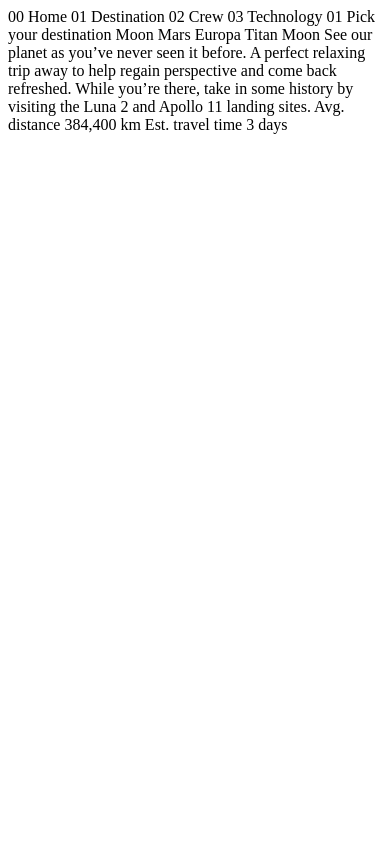
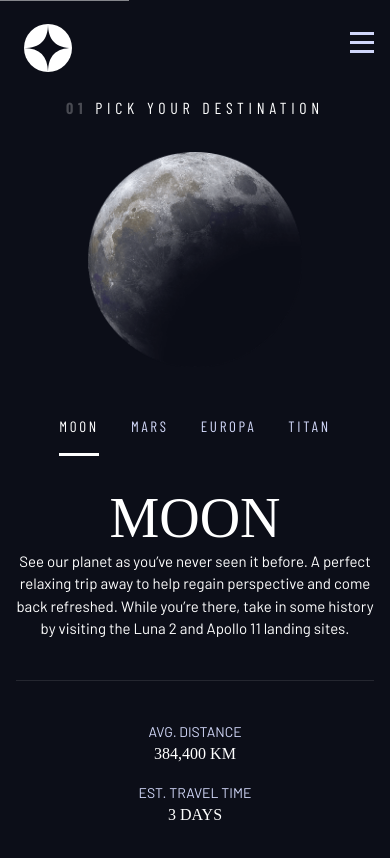
Before and after one commit to mldrenth/space_toursism_website, a plain HTML site: page destination-moon.html in a window 390 px wide. Drawn offline with nearby package versions, Linux system fonts and the light colour scheme; a web font is replaced by a local one.

Commit message:
add mobile destination page

```diff
--- a/destination-moon.html
+++ b/destination-moon.html
@@ -1,37 +1,78 @@
 <!DOCTYPE html>
 <html lang="en">
+
 <head>
   <meta charset="UTF-8">
   <meta name="viewport" content="width=device-width, initial-scale=1.0">
 
   <link rel="icon" type="image/png" sizes="32x32" href="./assets/favicon-32x32.png">
+  <!-- Google fonts -->
+  <link rel="preconnect" href="https://fonts.googleapis.com">
+  <link rel="preconnect" href="https://fonts.gstatic.com" crossorigin>
+  <link
+    href="https://fonts.googleapis.com/css2?family=Barlow+Condensed:wght@400;700&family=Bellefair&family=Barlow:wght@400;700&display=swap"
+    rel="stylesheet">
 
+  <!-- Our custom CSS -->
+  <link rel="stylesheet" href="index.css">
   <title>Frontend Mentor | Space tourism website</title>
 </head>
-<body>
 
-  00 Home
-  01 Destination
-  02 Crew
-  03 Technology
+<script src="index.js" defer></script>
 
-  01 Pick your destination
+<body class="destination">
+  <a class="skip-to-content" href="#main"> Skip to content </a>
+  <header class="primary-header flex">
+    <div>
+      <img src="./assets/shared/logo.svg" alt="space tourism logo" class="logo" />
+    </div>
+    <button class="mobile-nav-toggle" aria-controls="primary-navigation"><span class="sr-only"
+        aria-expanded="false">Menu</span></button>
+    <nav>
+      <ul id="primary-navigation" data-visible="false" class="primary-navigation underline-indicators flex">
+        <li class="active"><a class=" ff-sans-cond uppercase text-white letter-spacing-2" href="index.html"><span
+              aria-hidden="true">00</span>Home</a>
+        <li><a class=" ff-sans-cond uppercase text-white letter-spacing-2" href="destination.html"><span
+              aria-hidden="true">01</span>Destination</a>
+        <li><a class=" ff-sans-cond uppercase text-white letter-spacing-2" href="crew.html"><span
+              aria-hidden="true">02</span>Crew</a>
+        <li><a class=" ff-sans-cond uppercase text-white letter-spacing-2" href="technology.html"><span
+              aria-hidden="true">03</span>Technology</a>
+      </ul>
+    </nav>
+  </header>
+  <main id="main" class="grid-container grid-container--destination flow">
+    <h1 class="numbered-title"><span aria-hidden="true">01</span>Pick your destination</h1>
+    <img src="assets/destination/image-moon.png" alt="the moon">
+    <div class=" tab-list underline-indicators flex">
+      <button aria-selected="true" class=" uppercase text-accent letter-spacing-2 bg-dark ff-sans-cond">Moon</button>
+      <button aria-selected="false" class="uppercase text-accent letter-spacing-2 bg-dark ff-sans-cond">Mars</button>
+      <button aria-selected="false" class="uppercase text-accent letter-spacing-2 bg-dark ff-sans-cond">Europa</button>
+      <button aria-selected="false" class="uppercase text-accent letter-spacing-2 bg-dark ff-sans-cond">Titan</button>
+    </div>
 
-  Moon
-  Mars
-  Europa
-  Titan
+    <article class="destination-info">
+      <h2 class="fs-800 uppercase ff-serif">Moon</h2>
 
-  Moon
+      <p>See our planet as you’ve never seen it before. A perfect relaxing trip away to help
+        regain perspective and come back refreshed. While you’re there, take in some history
+        by visiting the Luna 2 and Apollo 11 landing sites.</p>
+      <div class="destination-meta flex">
+        <div>
+          <h3 class="text-accent fs-200 uppercase">Avg. distance</h3>
+          <p class="fs-500 ff-serif uppercase">384,400 km</p>
+        </div>
+        <div>
+          <h3 class="text-accent fs-200 uppercase">Est. travel time</h3>
+          <p class="fs-500 ff-serif uppercase">3 days</p>
+        </div>
+      </div>
+    </article>
+  </main>
 
-  See our planet as you’ve never seen it before. A perfect relaxing trip away to help
-  regain perspective and come back refreshed. While you’re there, take in some history
-  by visiting the Luna 2 and Apollo 11 landing sites.
+  <body>
 
-  Avg. distance
-  384,400 km
 
-  Est. travel time
-  3 days
-</body>
+  </body>
+
 </html>
--- a/index.css
+++ b/index.css
@@ -13,7 +13,7 @@
     --fs-800: 3.5rem;
     --fs-700: 1.5rem;
     --fs-600: 1rem;
-    --fs-500: 1.75rem;
+    --fs-500: 1rem;
     --fs-400: 0.9375rem;
     --fs-300: 1rem;
     --fs-200: 0.875rem;
@@ -29,6 +29,7 @@
         --fs-800: 5rem;
         --fs-700: 2.5rem;
         --fs-600: 1.5rem;
+        --fs-500: 1.25rem;
         --fs-400: 1rem;
     }
 }
@@ -40,6 +41,7 @@
         --fs-800: 6.25rem;
         --fs-700: 3.5rem;
         --fs-600: 2rem;
+        --fs-500: 1.75rem;
         --fs-400: 1.125rem;
     }
 }
@@ -153,40 +155,6 @@ select {
     margin-inline: auto;
     max-width: 80rem;
 }
-
-.grid-container {
-    display: grid;
-    text-align: center;
-    place-items: center;
-    row-gap: 10%;
-    padding-inline: 1rem;
-}
-
-.grid-container * {
-    max-width: 50ch;
-}
-
-@media (min-width: 45em) {
-    .grid-container {
-        text-align: left;
-        column-gap: var(--container-gap, 2rem);
-        grid-template-columns: minmax(1rem, 1fr) minmax(0, 40rem) minmax(0, 40rem) minmax(1rem, 1fr);
-    }
-
-    .grid-container>*:first-child {
-        grid-column: 2;
-    }
-
-    .grid-container>*:last-child {
-        grid-column: 3;
-    }
-
-    .grid-container--home {
-        padding-bottom: max(6rem, 20vh);
-        align-items: end;
-    }
-}
-
 
 
 .sr-only {
@@ -583,3 +551,73 @@ body {
         background-image: url(./assets//home/background-home-desktop.jpg);
     }
 }
+/* ------------------- */
+/* Layout             */
+/* ------------------- */
+
+.grid-container {
+    display: grid;
+    text-align: center;
+    place-items: center;
+    padding-inline: 1rem;
+    padding-bottom: 3rem;
+}
+
+.grid-container * {
+    max-width: 50ch;
+}
+
+.numbered-title {
+    grid-area: title;
+}
+
+/* desitnation layout */
+.grid-container--destination {
+    --flow-space: 2rem;
+    grid-template-areas:
+    'title'
+    'image'
+    'tabs'
+    'content';
+}
+
+.grid-container--destination > img {
+    grid-area: image;
+    max-width: 60%;
+}
+
+.grid-container--destination > .tab-list {
+    grid-area: tabs;
+}
+
+.grid-container--destination > .destination-info {
+    grid-area: content;
+}
+
+.destination-meta {
+    flex-direction: column;
+    border-top: 1px solid hsl(var(--clr-white) / .1);
+    padding-top: 2.5rem;
+    margin-top: 2.5rem;
+}
+
+@media (min-width: 45em) {
+    .grid-container {
+        text-align: left;
+        column-gap: var(--container-gap, 2rem);
+        grid-template-columns: minmax(1rem, 1fr) minmax(0, 40rem) minmax(0, 40rem) minmax(1rem, 1fr);
+    }
+
+    .grid-container>*:first-child {
+        grid-column: 2;
+    }
+
+    .grid-container>*:last-child {
+        grid-column: 3;
+    }
+
+    .grid-container--home {
+        padding-bottom: max(6rem, 20vh);
+        align-items: end;
+    }
+}
```
